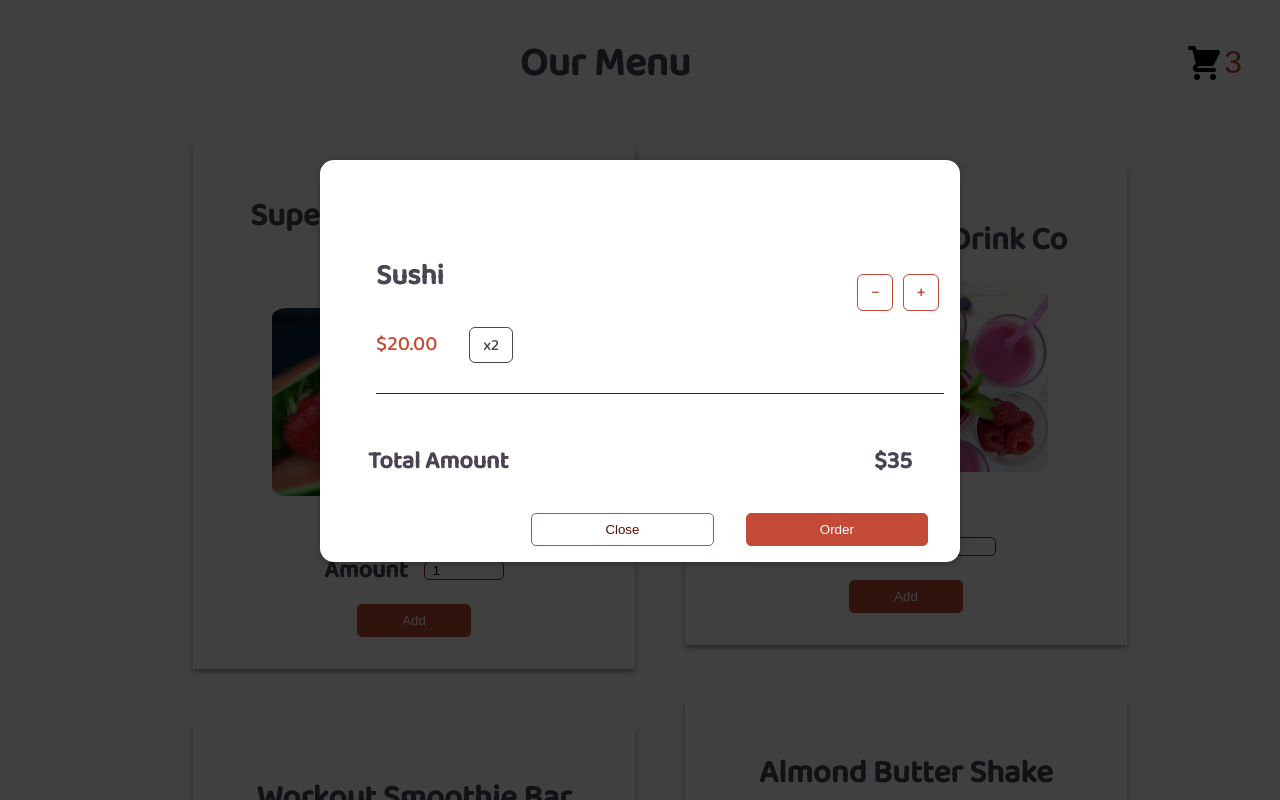
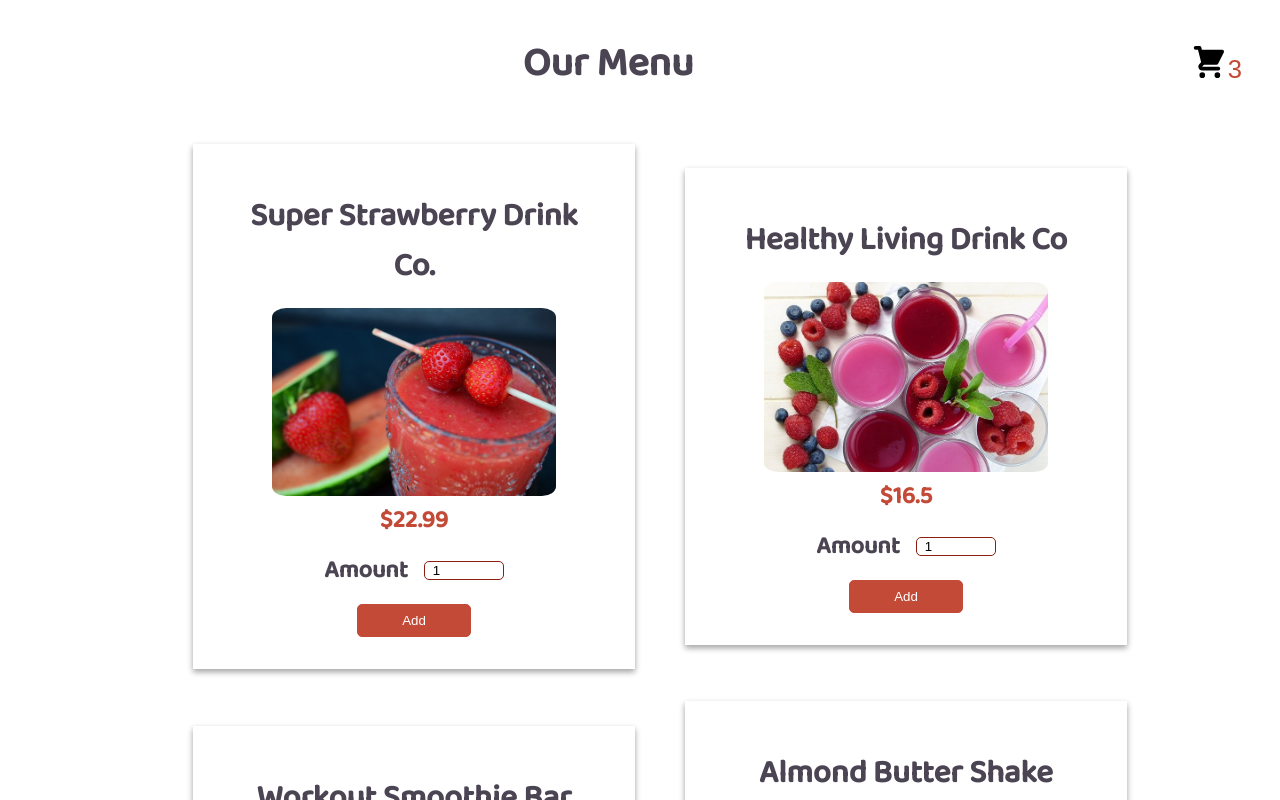
Before and after one commit to hannakozak/food-order-app, a React (Create React App) app: page / in a window 1280 px wide. Shown: the top 800 px of the page. Built offline with nearby package versions, Linux system fonts and the light colour scheme.

Commit message:
feat: add basket functionality

```diff
--- a/src/App.js
+++ b/src/App.js
@@ -1,4 +1,4 @@
-import React from 'react';
+import React, { useState } from 'react';
 
 import MenuList from './components/Menu/MenuList/MenuList';
 import Header from './components/Layout/Header';
@@ -9,11 +9,21 @@ import { theme } from './styles/Theme';
 import { GlobalStyle } from './styles/globalStyles';
 
 const App = () => {
+  const [openBasket, setOpenBasket] = useState(false);
+
+  const openBasketHandler = () => {
+    setOpenBasket(true);
+  }
+
+  const closeBasketHandler = () => {
+    setOpenBasket(false);
+  }
+
   return (
     <ThemeProvider theme={theme}>
         <GlobalStyle />
-        <OrderCard />
-        <Header />
+        {openBasket && <OrderCard onCloseBasket={closeBasketHandler}/>}
+        <Header onOpenBasket={openBasketHandler}/>
         <MenuList />
     </ThemeProvider>
   )
--- a/src/components/Layout/Basket.js
+++ b/src/components/Layout/Basket.js
@@ -3,9 +3,9 @@ import React from 'react';
 import BasketIcon from './BasketIcon';
 import { Icon, BusketWrapper, BusketItems } from './Basket.styles';
 
-const Basket = () => {
+const Basket = (props) => {
     return (
-        <BusketWrapper>
+        <BusketWrapper onClick={props.onOpenBasket}>
             <Icon>
                 <BasketIcon />
             </Icon>
--- a/src/components/Layout/Basket.styles.js
+++ b/src/components/Layout/Basket.styles.js
@@ -7,11 +7,14 @@ export const Icon = styled.span`
 
 export const BusketWrapper = styled.button`
     display: flex;
+    justify-content: flex-start;
     background-color: transparent;
     border: none;
+    width: 4rem;
 `;
 
 export const BusketItems = styled.span`
     color: ${({ theme }) => theme.colors.lightOrange};
-    font-size: 2rem;
-`;
+    font-size: 1.6rem;
+    align-self: flex-end;
+`
--- a/src/components/Layout/Header.js
+++ b/src/components/Layout/Header.js
@@ -4,11 +4,11 @@ import Basket from './Basket';
 import { HeaderWrapper } from './Header.styles';
 import { HeaderPrimary } from '../../styles/CommonStyles';
 
-const Header = () => {
+const Header = (props) => {
     return (
           <HeaderWrapper>
             <HeaderPrimary>Our Menu</HeaderPrimary>
-            <Basket />
+            <Basket onOpenBasket={props.onOpenBasket} />
           </HeaderWrapper>
     )
 }
--- a/src/components/Menu/MenuItem/MenuItem.js
+++ b/src/components/Menu/MenuItem/MenuItem.js
@@ -10,7 +10,7 @@ const MenuItem = (props) => {
         <ItemWrapper>
             <HeaderSecondary>{props.name}</HeaderSecondary>
             <ItemPhoto src={props.image} alt={props.name} />
-            <ItemPrice>{props.price}</ItemPrice>
+            <ItemPrice>${props.price}</ItemPrice>
             <MenuForm />
         </ItemWrapper>
     )
--- a/src/components/OrderCard/OrderCard.js
+++ b/src/components/OrderCard/OrderCard.js
@@ -21,14 +21,14 @@ const OrderCard = (props) => {
         }
     </ul>
     return (
-        <Modal>
+        <Modal onCloseBasket={props.onCloseBasket}>
             {orderItems}
             <AmountWrapper>
                 <div>Total Amount</div>
                 <div>$35</div>
             </AmountWrapper>
             <ActionButtons>
-                <Button>Close</Button>
+                <Button onClick={props.onCloseBasket}>Close</Button>
                 <Button primary>Order</Button>
             </ActionButtons>
         </Modal>
--- a/src/components/UI/Modal.js
+++ b/src/components/UI/Modal.js
@@ -3,7 +3,7 @@ import ReactDOM from 'react-dom';
 import { BackdropStyle, ModalStyle } from './Modal.styles';
 
 const Backdrop = (props) => {
-    return <BackdropStyle />
+    return <BackdropStyle onClick={props.onCloseBasket}/>
 };
 
 const ModalOverlay = (props) => {
@@ -19,7 +19,7 @@ const portalElement = document.getElementById('overlays');
 const Modal = (props) => {
     return (
       <>
-        {ReactDOM.createPortal(<Backdrop />, portalElement)}
+        {ReactDOM.createPortal(<Backdrop onCloseBasket={props.onCloseBasket}/>, portalElement)}
         {ReactDOM.createPortal(
         <ModalOverlay>{props.children}</ModalOverlay>,
         portalElement
```
